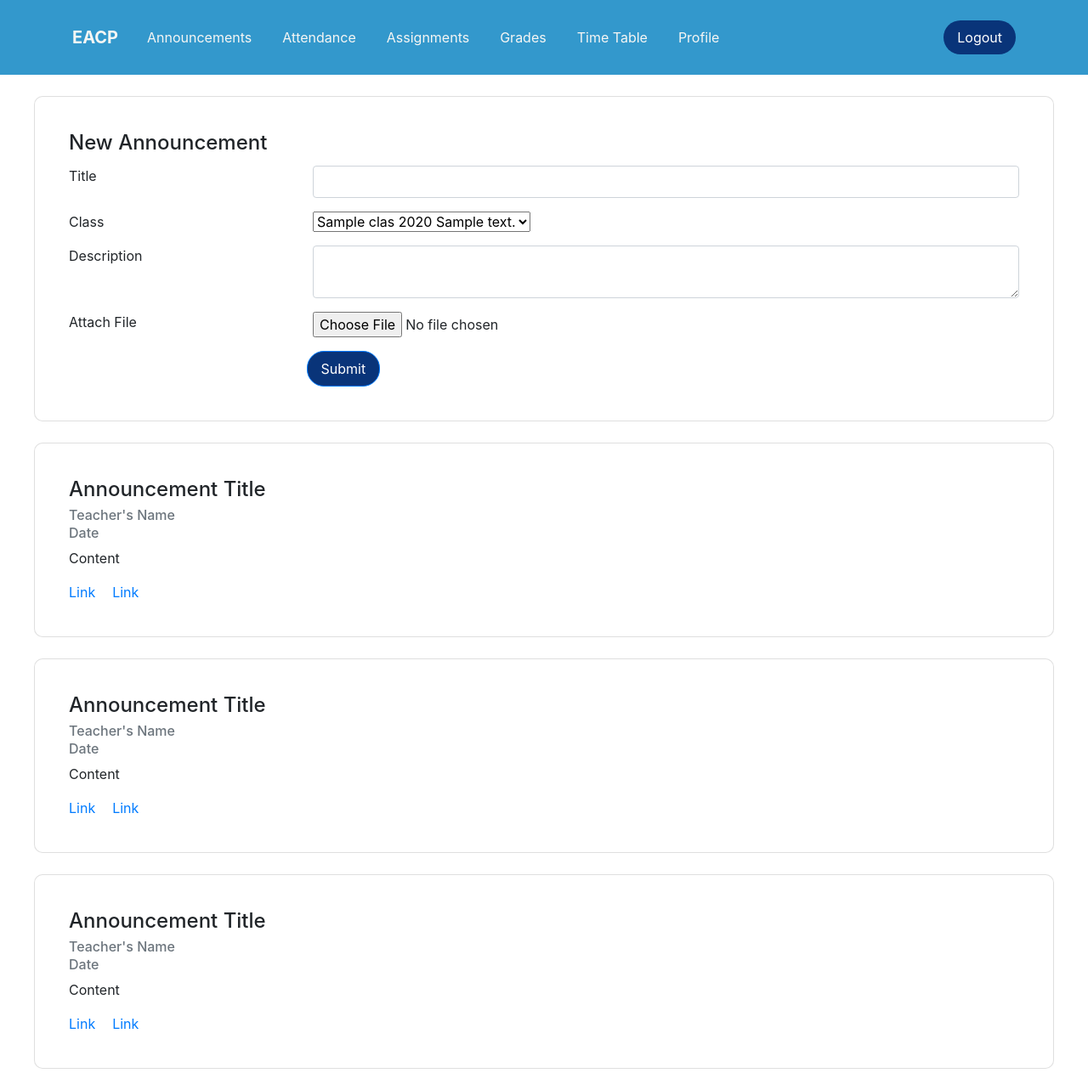
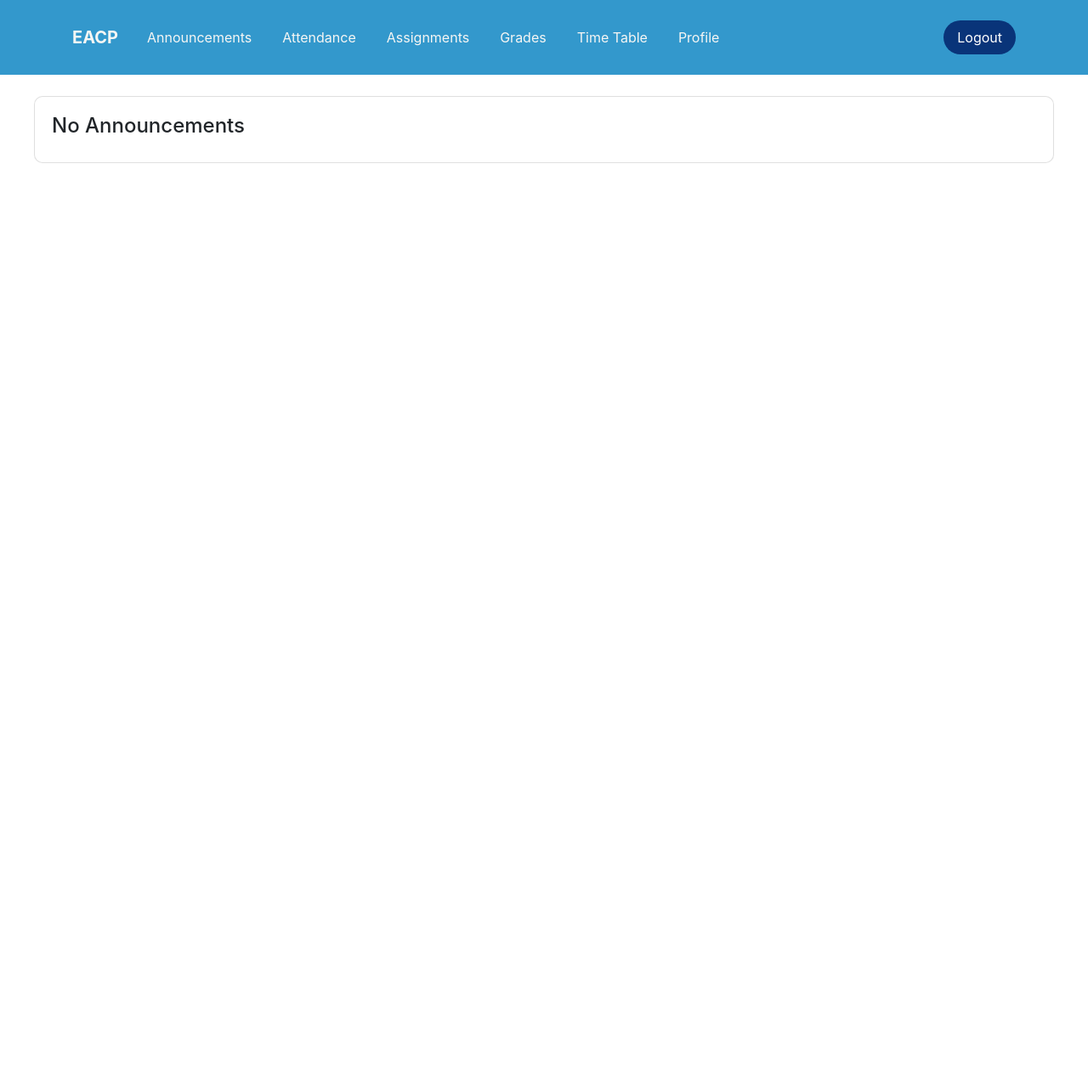
Before and after one commit to thedevagyasharma/eacp, a PHP site: page /announcements.php in a window 1280 px wide. Shown: the whole page at 85% size. After the commit the page ends 192 px from the top, so only its background shows below. Run offline with PHP 8.4, Linux system fonts and the light colour scheme; the visitor is signed in with stand-in values (Sample User, id 1); tables that the repository leaves empty or names only in its code hold one stand-in row (values such as "Sample post").

Commit message:
Announcement Final

```diff
--- a/announcements.php
+++ b/announcements.php
@@ -23,13 +23,14 @@
       $location = "uploads/".$file_name;
       move_uploaded_file($file_tmp,$location);
     }
-    $stmt = $mysql->prepare('INSERT INTO post(title,posttext,file,posttime,type,classID) values(:title, :posttext, :file, now(), :type, :classID)');
+    $stmt = $mysql->prepare('INSERT INTO post(title,posttext,file,posttime,type,classID,teacherID) values(:title, :posttext, :file, now(), :type, :classID, :tid)');
     $stmt->execute(array(
       ':title' => $_POST['title'],
       ':type' => $_POST['type'],
       ':posttext' => $_POST['description'],
       ':file' => $location,
-      ':classID' => $_POST['class']
+      ':classID' => $_POST['class'],
+      ':tid' => $_SESSION['username']
     ));
     header('Location: announcements.php');
     return;
@@ -49,7 +50,7 @@
 <head>
     <meta charset="utf-8">
     <meta name="viewport" content="width=device-width, initial-scale=1.0, shrink-to-fit=no">
-    <title>announcement</title>
+    <title>Announcements</title>
     <link rel="stylesheet" href="assets/bootstrap/css/bootstrap.min.css">
     <link rel="stylesheet" href="assets/css/Navigation-with-Button.css">
     <link rel="stylesheet" href="assets/css/styles.css">
@@ -72,17 +73,15 @@
     </nav>
     <div class="container-fluid">
       <?php
-        if($_SESSION['who'] === "teacher"){
+        if(strpos($_SESSION['username'],"T") !==FALSE){
           echo '<div class="card content-post">
               <div class="card-body">
-                  <h4 class="card-title">New Announcement</h4>';?>
-                  <?php
+                  <h4 class="card-title">New Announcement</h4>';
+
                     if(isset($_SESSION['error'])) {
                       echo('<p style="color:red;">'.htmlentities($_SESSION['error'])."</p>\n");
                       unset($_SESSION["error"]);
                     }
-                  ?>
-                  <?php
                   echo'<form method="post" enctype="multipart/form-data">
                       <div class="form-group row"><label class="col-md-3" style="margin: 0px;">Title</label>
                           <div class="col-sm-9"><input class="form-control" type="text" name="title">
@@ -109,30 +108,51 @@
                       <button class="btn btn-primary offset-md-3" type="submit">Submit</button>
                   </form></div>
                   </div>';
+
+                  $stmt = $mysql->prepare('SELECT * FROM post WHERE type="announcement" AND teacherID = :id');
+                  $stmt->execute(array(
+                    ':id' => $_SESSION['username']
+                  ));
+                  $row = $stmt->fetch(PDO::FETCH_ASSOC);
+                  while($row!==FALSE){
+                    echo '<div class="card content-post">
+                        <div class="card-body">
+                            <h4 class="card-title">'.htmlentities($row['title']).'</h4>
+                            <h6 class="text-muted card-subtitle mb-2">'.htmlentities($row['posttime']).'</h6>
+                            <p class="card-text">'.htmlentities($row['posttext']).'</p>';
+                            if($row['file']!=='uploads/'){
+                                echo'<a class="card-link" href="'.htmlentities($row['file']).'" download>Download Attachment</a>';
+                            }
+                    echo'</div></div>';
+                    $row = $stmt->fetch(PDO::FETCH_ASSOC);
+                  }
+                }
+                else{
+                  $stmt = $mysql->prepare('SELECT title,posttime,posttext,file,teacher.name as author FROM post,student,teacher WHERE type="announcement" AND studentID = :id AND post.classID = student.classID AND post.teacherID = teacher.teacherID');
+                  $stmt->execute(array(
+                    ':id' => $_SESSION['username']
+                  ));
+                  $row = $stmt->fetch(PDO::FETCH_ASSOC);
+                  if($row===FALSE){
+                    echo'<div class="card content-post"><h4>No Announcements</h4></div>';
+                  }
+                  while($row!==FALSE){
+                    echo '<div class="card content-post">
+                        <div class="card-body">
+                            <h4 class="card-title">'.htmlentities($row['title']).'</h4>
+                            <h6 class="text-muted card-subtitle mb-2">'.htmlentities($row['author']).'</h6>
+                            <h6 class="text-muted card-subtitle mb-2">'.htmlentities($row['posttime']).'</h6>
+                            <p class="card-text">'.htmlentities($row['posttext']).'</p>';
+                            if($row['file']!=='uploads/'){
+                                echo'<a class="card-link" href="'.htmlentities($row['file']).'" download>Download Attachment</a>';
+                            }
+                    echo'</div></div>';
+                    $row = $stmt->fetch(PDO::FETCH_ASSOC);
+                  }
                 }
        ?>
 
-        <div class="card content-post">
-            <div class="card-body">
-                <h4 class="card-title">Announcement Title</h4>
-                <h6 class="text-muted card-subtitle mb-2">Teacher's Name</h6>
-                <h6 class="text-muted card-subtitle mb-2">Date</h6>
-                <p class="card-text">Content</p><a class="card-link" href="#">Link</a><a class="card-link" href="#">Link</a></div>
-        </div>
-        <div class="card content-post">
-            <div class="card-body">
-                <h4 class="card-title">Announcement Title</h4>
-                <h6 class="text-muted card-subtitle mb-2">Teacher's Name</h6>
-                <h6 class="text-muted card-subtitle mb-2">Date</h6>
-                <p class="card-text">Content</p><a class="card-link" href="#">Link</a><a class="card-link" href="#">Link</a></div>
-        </div>
-        <div class="card content-post">
-            <div class="card-body">
-                <h4 class="card-title">Announcement Title</h4>
-                <h6 class="text-muted card-subtitle mb-2">Teacher's Name</h6>
-                <h6 class="text-muted card-subtitle mb-2">Date</h6>
-                <p class="card-text">Content</p><a class="card-link" href="#">Link</a><a class="card-link" href="#">Link</a></div>
-        </div>
+
     </div>
     <script src="assets/js/jquery.min.js"></script>
     <script src="assets/bootstrap/js/bootstrap.min.js"></script>
--- a/login.php
+++ b/login.php
@@ -19,7 +19,6 @@
       if ( $row !== false ) {
         $_SESSION['name'] = $row['name'];
         $_SESSION['username'] = $row['studentID'];
-        $_SESSION['who'] = "student";
         header("Location: profile.php");
         return;
       }
@@ -37,7 +36,6 @@
       if ( $row !== false ) {
         $_SESSION['name'] = $row['name'];
         $_SESSION['username'] = $row['teacherID'];
-        $_SESSION['who'] = "teacher";
         header("Location: profile.php");
         return;
       }
```
